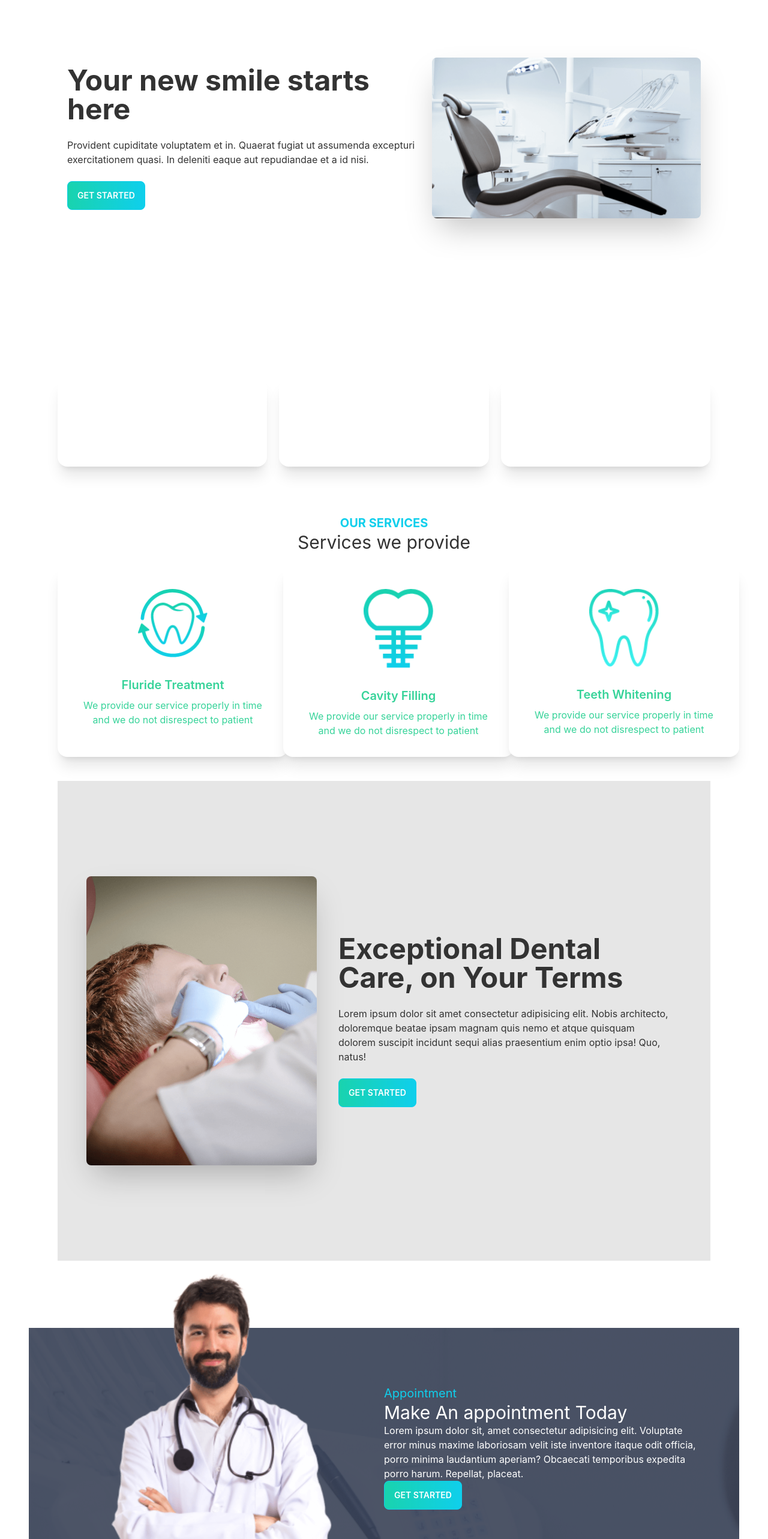
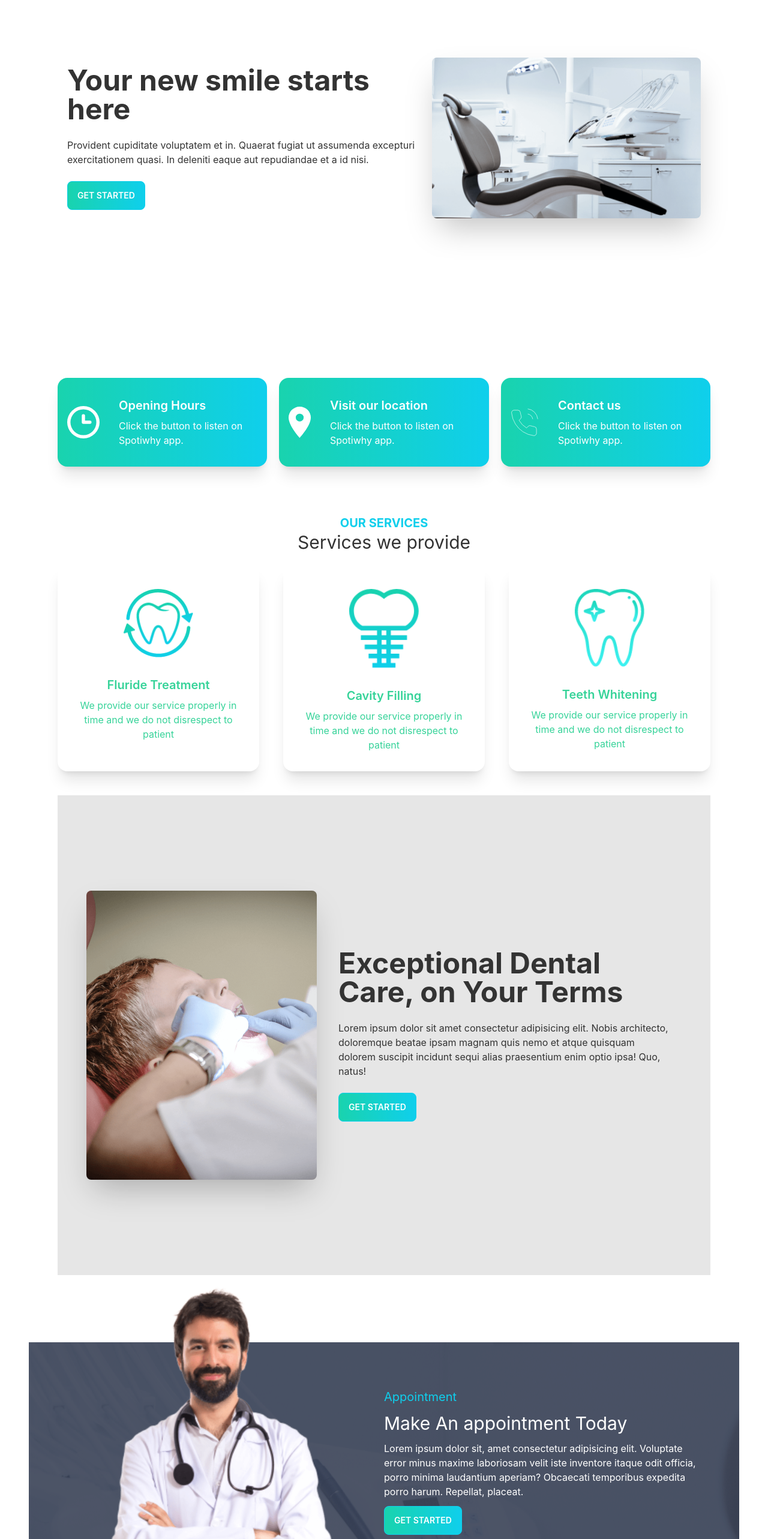
Before and after one commit to nasirmondol/doctors-portal-client, a React (Create React App) app: page / in a window 1280 px wide. Shown: the part 234-2800 px from the top of the page at 60% size. Built offline with nearby package versions, Linux system fonts and the light colour scheme.

Commit message:
set calender and appointment

```diff
--- a/package.json
+++ b/package.json
@@ -7,7 +7,9 @@
     "@testing-library/react": "^13.4.0",
     "@testing-library/user-event": "^13.5.0",
     "daisyui": "^2.46.0",
+    "date-fns": "^2.29.3",
     "react": "^18.2.0",
+    "react-day-picker": "^8.4.1",
     "react-dom": "^18.2.0",
     "react-router-dom": "^6.6.1",
     "react-scripts": "5.0.1",
--- a/public/index.html
+++ b/public/index.html
@@ -24,7 +24,7 @@
       work correctly both with client-side routing and a non-root public URL.
       Learn how to configure a non-root public URL by running `npm run build`.
     -->
-    <title>React App</title>
+    <title>Doctors Portal</title>
   </head>
   <body>
     <noscript>You need to enable JavaScript to run this app.</noscript>
--- a/src/App.js
+++ b/src/App.js
@@ -4,18 +4,18 @@ import { Route, Routes } from 'react-router-dom';
 import Home from './Pages/Home/Home/Home';
 import About from './Pages/About/About/About';
 import Login from './Pages/Login/Login';
-import Footer from './Pages/Shared/Footer/Footer';
+import Appointment from './Pages/Appointment/Appointment';
 
 function App() {
   return (
-    <div>
+    <div className='max-w-7xl mx-auto px-12'>
       <Navbar></Navbar>
       <Routes>
         <Route path='/' element={<Home />}></Route>
         <Route path='/about' element={<About />}></Route>
         <Route path='/login' element={<Login />}></Route>
+        <Route path='/appointment' element={<Appointment />}></Route>
       </Routes>
-      <Footer></Footer>
     </div>
   );
 }
--- /dev/null
+++ b/src/Pages/Appointment/Appointment.js
@@ -0,0 +1,14 @@
+import React from 'react';
+import Footer from '../Shared/Footer/Footer';
+import AppointmentBanner from './AppointmentBanner';
+
+const Appointment = () => {
+    return (
+        <div>
+            <AppointmentBanner />
+            <Footer></Footer>
+        </div>
+    );
+};
+
+export default Appointment;
--- /dev/null
+++ b/src/Pages/Appointment/AppointmentBanner.js
@@ -0,0 +1,27 @@
+import React, { useState } from 'react';
+import doctorChair from '../../assets/images/chair.png'
+import 'react-day-picker/dist/style.css';
+import { DayPicker } from 'react-day-picker';
+import { format } from 'date-fns';
+
+
+const AppointmentBanner = () => {
+    const [date, setDate] = useState(new Date());
+    return (
+        <div class="hero min-h-screen">
+            <div class="hero-content flex-col lg:flex-row-reverse">
+                <img src={doctorChair} class="max-w-sm rounded-lg shadow-2xl" alt='Doctor chair' />
+                <div>
+                    <DayPicker
+                    mode="single"
+                    selected={date}
+                    onSelect={setDate}
+                    />
+                    <p className='text-success font-bold text-xl'>You have selected: {format(date, 'PP')}</p>
+                </div>
+            </div>
+        </div>
+    );
+};
+
+export default AppointmentBanner;
--- a/src/Pages/Home/Home/Home.js
+++ b/src/Pages/Home/Home/Home.js
@@ -1,5 +1,6 @@
 import React from 'react';
 import MakeAppointment from '../../MakeAppointment/MakeAppointment';
+import Footer from '../../Shared/Footer/Footer';
 import Banner from '../Banner/Banner';
 import Contact from '../Contact/Contact';
 import Info from '../Info';
@@ -8,13 +9,14 @@ import Testimonials from './Testimonials/Testimonials';
 
 const Home = () => {
     return (
-        <div className='px-12'>
+        <div>
             <Banner></Banner>
             <Info></Info>
             <Services></Services>
             <MakeAppointment/>
             <Testimonials></Testimonials>
             <Contact/>
+            <Footer/>
         </div>
     );
 };
--- a/src/Pages/Home/Info.js
+++ b/src/Pages/Home/Info.js
@@ -7,9 +7,9 @@ import phone from '../../assets/icons/phone.svg'
 const Info = () => {
     return (
         <div className='grid grid-cols-1 lg:grid-cols-3 gap-5 px-12'>
-            <InfoCard title="Opening Hours" bgclassName="bg-gradient-to-r from-secondary to-primary" img={clock}></InfoCard>
-            <InfoCard title="Visit our location" bgclassName=" bg-gradient-to-r from-secondary to-primary" img={marker}></InfoCard>
-            <InfoCard title="Contact us" bgclassName="bg-gradient-to-r from-secondary to-primary" img={phone}></InfoCard>
+            <InfoCard title="Opening Hours" bgClass="bg-gradient-to-r from-secondary to-primary" img={clock}></InfoCard>
+            <InfoCard title="Visit our location" bgClass=" bg-gradient-to-r from-secondary to-primary" img={marker}></InfoCard>
+            <InfoCard title="Contact us" bgClass="bg-gradient-to-r from-secondary to-primary" img={phone}></InfoCard>
         </div>
     );
 };
--- a/src/Pages/Home/Service/Service.js
+++ b/src/Pages/Home/Service/Service.js
@@ -3,7 +3,7 @@ import React from 'react';
 const Service = ({service}) => {
 
     return (
-        <div className="card w-96 bg-white shadow-xl g-5">
+        <div className="card bg-white shadow-xl g-5">
             <figure className="px-10 pt-10">
                 <img width={116} height={115} src={service.img} alt="Shoes" className="rounded-xl" />
             </figure>
--- a/src/Pages/Home/Services/Services.js
+++ b/src/Pages/Home/Services/Services.js
@@ -16,13 +16,13 @@ const Services = () => {
             description: 'We provide our service properly in time and we do not disrespect to patient',
         },
         {
-            _id: 1,
+            _id: 2,
             name: "Cavity Filling",
             img: cavity,
             description: 'We provide our service properly in time and we do not disrespect to patient'
         },
         {
-            _id: 1,
+            _id: 3,
             name: "Teeth Whitening",
             img: whitening,
             description: 'We provide our service properly in time and we do not disrespect to patient'
--- a/src/Pages/MakeAppointment/MakeAppointment.js
+++ b/src/Pages/MakeAppointment/MakeAppointment.js
@@ -13,8 +13,8 @@ const MakeAppointment = () => {
             </div>
             <div className='flex-1 p-5'>
                 <h4 className='text-primary text-xl'>Appointment</h4>
-                <h2 className='text-3xl text-white text-bold'>Make An appointment Today</h2>
-                <p className='text-white'>Lorem ipsum dolor sit, amet consectetur adipisicing elit. Voluptate error minus maxime laboriosam velit iste inventore itaque odit officia, porro minima laudantium aperiam? Obcaecati temporibus expedita porro harum. Repellat, placeat.</p>
+                <h2 className='text-3xl text-white text-bold py-3'>Make An appointment Today</h2>
+                <p className='text-white pb-3'>Lorem ipsum dolor sit, amet consectetur adipisicing elit. Voluptate error minus maxime laboriosam velit iste inventore itaque odit officia, porro minima laudantium aperiam? Obcaecati temporibus expedita porro harum. Repellat, placeat.</p>
                 <PrimaryButton>Get Started</PrimaryButton>
 
             </div>
--- a/src/Pages/Shared/Footer/Footer.js
+++ b/src/Pages/Shared/Footer/Footer.js
@@ -7,7 +7,7 @@ const Footer = () => {
         <footer style={{
             background: `url(${footer})`,
             backgroundSize: 'cover'
-        }} className="p-10 px-20">
+        }} className="p-10 px-20 mx-auto">
             <div className='footer'>
                 <div>
                     <span className="footer-title text-white">Services</span>
--- a/src/Pages/Shared/Navbar/Navbar.js
+++ b/src/Pages/Shared/Navbar/Navbar.js
@@ -15,10 +15,10 @@ const Navbar = () => {
         <div className="navbar bg-base-100">
             <div className="navbar-start">
                 <div className="dropdown">
-                    <label tabindex="0" className="btn btn-ghost lg:hidden">
-                        <svg xmlns="http://www.w3.org/2000/svg" className="h-5 w-5" fill="none" viewBox="0 0 24 24" stroke="currentColor"><path stroke-linecap="round" stroke-linejoin="round" stroke-width="2" d="M4 6h16M4 12h8m-8 6h16" /></svg>
+                    <label tabIndex="0" className="btn btn-ghost lg:hidden">
+                        <svg xmlns="http://www.w3.org/2000/svg" className="h-5 w-5" fill="none" viewBox="0 0 24 24" stroke="currentColor"><path strokeLinecap="round" strokeLinejoin="round" strokeWidth="2" d="M4 6h16M4 12h8m-8 6h16" /></svg>
                     </label>
-                    <ul tabindex="0" className="menu menu-compact dropdown-content mt-3 p-2 shadow bg-base-100 rounded-box w-52">
+                    <ul tabIndex="0" className="menu menu-compact dropdown-content mt-3 p-2 shadow bg-base-100 rounded-box w-52">
                         {menuItem}
                     </ul>
                 </div>
```
Also changed, not shown: 1 other file (tests, documents, lock files or other folders).
